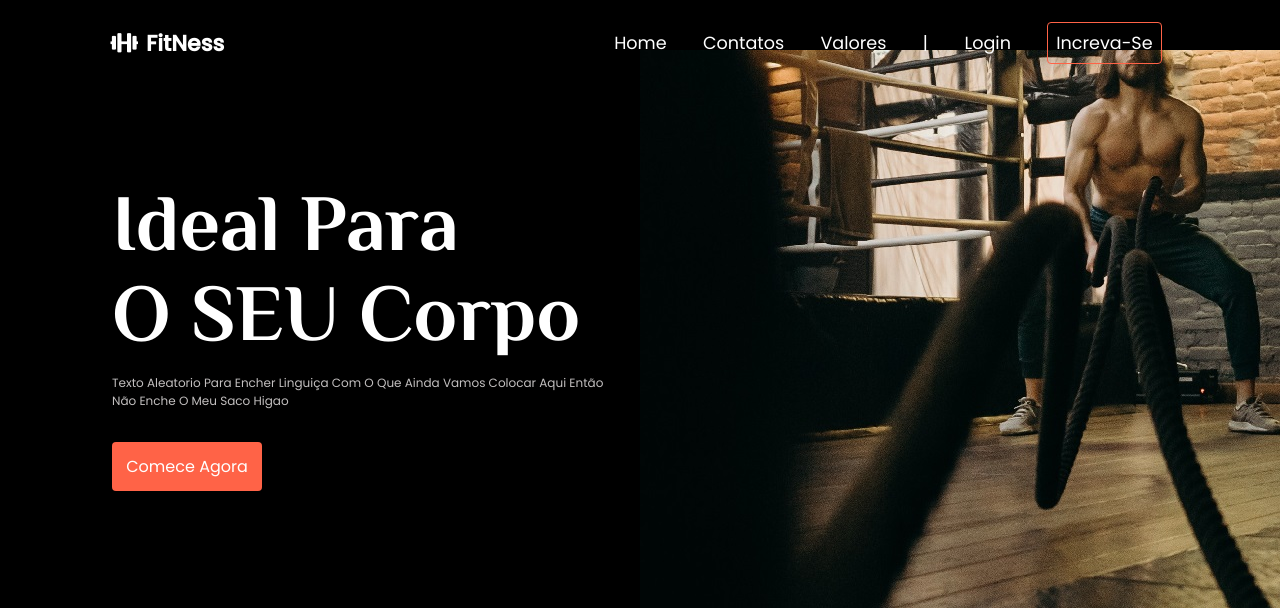
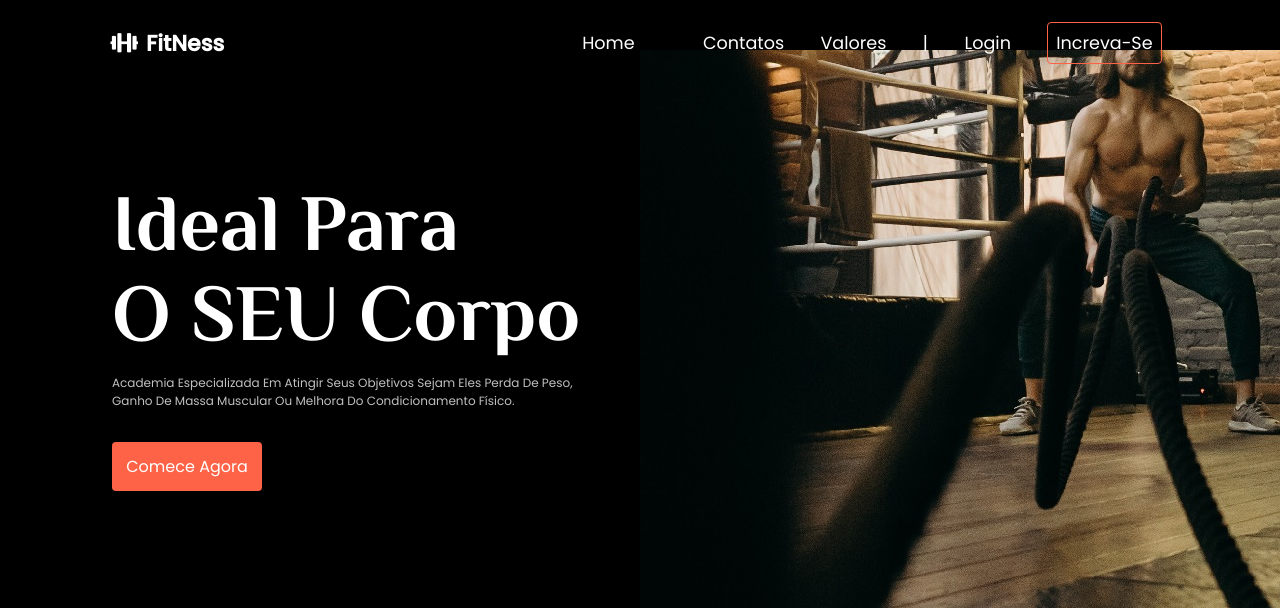
Before and after one commit to joaoinacioc/projeto-integrador, a Python web app: template flask/templates/homepage.html in a window 1280 px wide; the page is wider, and only the part inside the window is pictured. Shown: the top 608 px of that part. Run offline with Jinja, Linux system fonts and the light colour scheme; the template is opened without the code that fills it, so the values that code supplies are empty.

Commit message:
Create feature

```diff
--- a/flask/templates/homepage.html
+++ b/flask/templates/homepage.html
@@ -13,6 +13,7 @@
         </a>
         <nav class="navbar">
             <a href="/">Home</a>
+            <a id="">
             <a href="/contatos">Contatos</a>
             <a href="#">Valores</a>
             <a href="#"> | </a>
@@ -25,8 +26,8 @@
         <div class="max-width">
             <div class="home-content">
                 <h3>ideal para<br/> o SEU corpo</h3>
-                <p>texto aleatorio para encher linguiça com o que ainda vamos colocar aqui
-                então não enche o meu saco Higao</p>
+                <p>Academia especializada em atingir seus objetivos sejam eles perda de peso,</br>
+                    ganho de massa muscular ou melhora do condicionamento físico.</p>
                 <button class="btn">Comece agora</button>
             </div>
             <div class="home-image">
```
